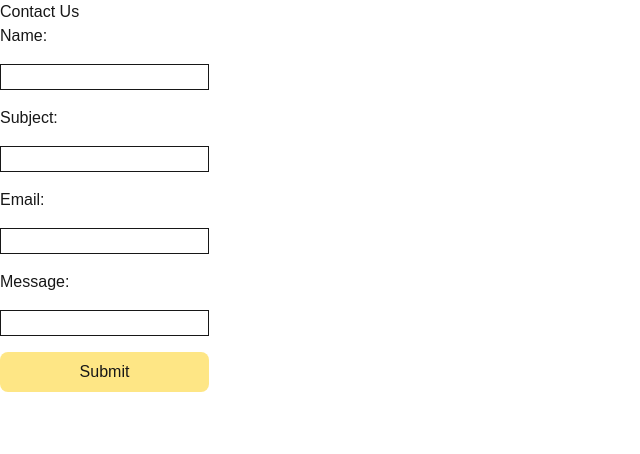
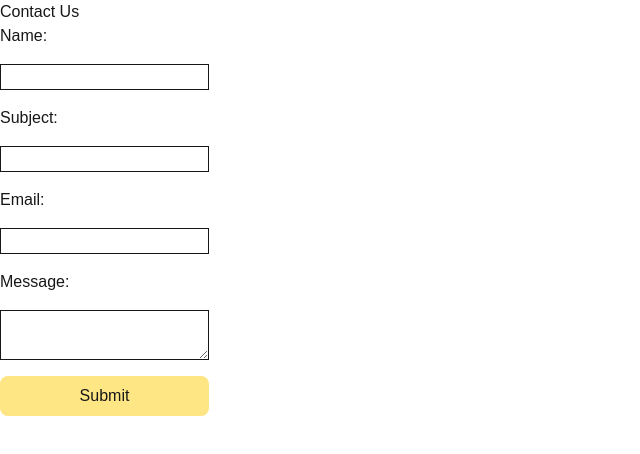
Before and after one commit to NoroffFEU/jsfw-2025-v1-tina-js-framework, a Next.js app in the folder storefront/: page /contact in a window 1280 px wide. Shown: the top 454 px of the page, without its empty margins (0-640 px from the left). Built offline with nearby package versions, Linux system fonts and the light colour scheme.

Commit message:
REFACTORS contact form with textarea for message input

```diff
--- a/storefront/components/contact/ContactForm.tsx
+++ b/storefront/components/contact/ContactForm.tsx
@@ -66,16 +66,18 @@ export default function ContactForm() {
         {errors.email && <span>{errors.email.message}</span>}
         {/* message */}
         <label htmlFor="message"> Message:</label>
-        <input
+        <textarea
           className="border"
           {...register("message")}
           id="message"
-          type="text"
           name="message"
           required
         />
         {errors.message && <span>{errors.message.message}</span>}
-        <button className="flex justify-center items-center p-2  bg-amber-200 rounded-lg" type="submit">
+        <button
+          className="flex justify-center items-center p-2  bg-amber-200 rounded-lg"
+          type="submit"
+        >
           {" "}
           Submit{" "}
         </button>
--- a/storefront/schemas/contactSchema.ts
+++ b/storefront/schemas/contactSchema.ts
@@ -3,8 +3,8 @@ import { z } from "zod";
 export const ContactSchema = z.object({
   name: z
     .string()
-    .min(2, "Name must be at lear 2 characters")
-    .max(100, "NAme must be less than 100 characters"),
+    .min(2, "Name must be at least 2 characters")
+    .max(100, "Name must be less than 100 characters"),
   subject: z
     .string()
     .min(3, "Subject must be at least 3 characters")
```
